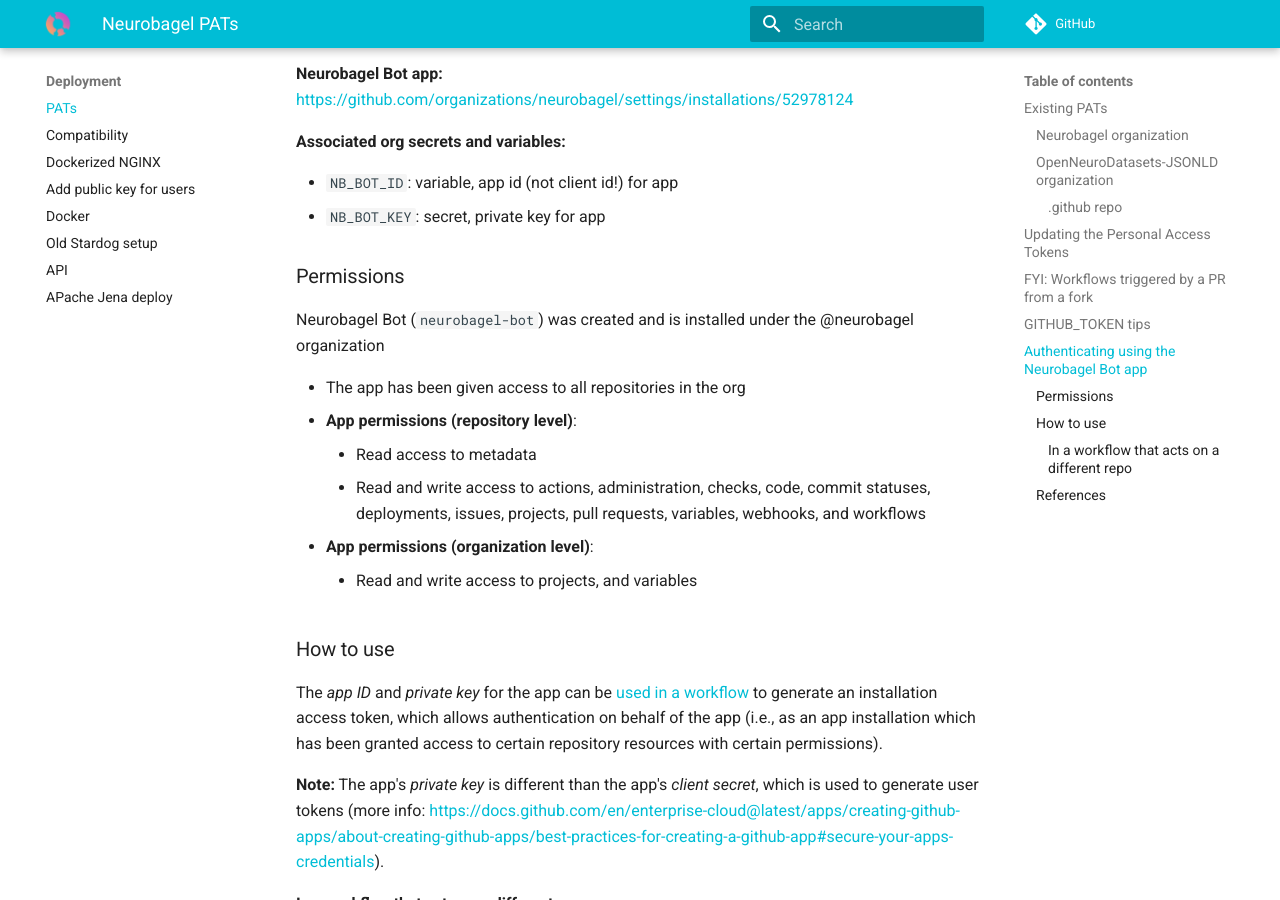
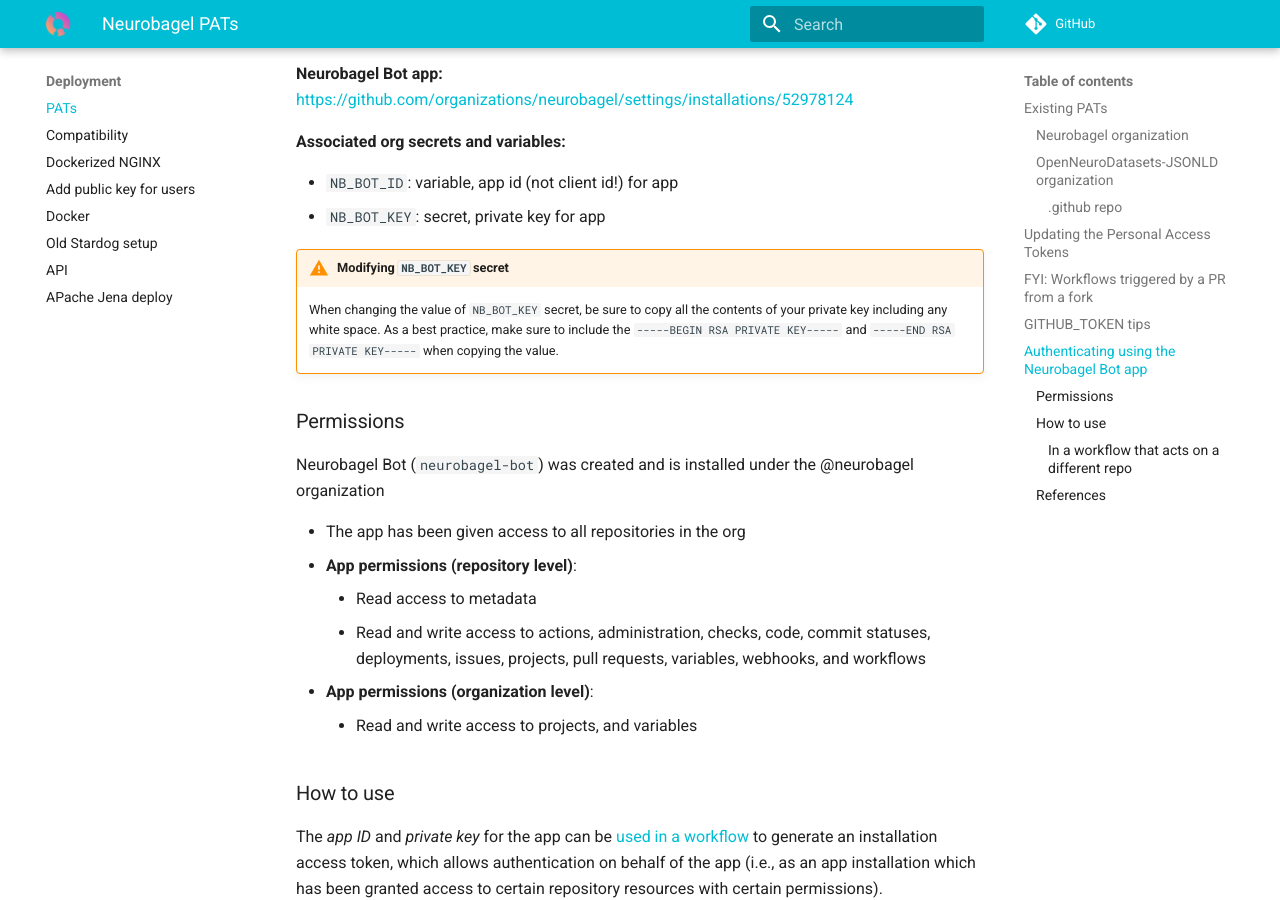
Before and after one commit to neurobagel/dev-docs, an MkDocs documentation site: the page built from docs/sections/Neurobagel PATs.md, in a window 1280 px wide and 900 px high, scrolled down 3733 px. Built offline with MkDocs 1.6.1 and Material for MkDocs 9.7.7, drawn with Linux system fonts in a browser that asks for light colours; emoji names are drawn with the system emoji font; comment, search, counter and statistics services are not loaded.

Commit message:
Added a tip for copying the contents of the private key into the `NB_BOT_KEY` secret

```diff
--- a/docs/sections/Neurobagel PATs.md
+++ b/docs/sections/Neurobagel PATs.md
@@ -115,6 +115,13 @@
 - `NB_BOT_ID`: variable, app id (not client id!) for app
 - `NB_BOT_KEY`: secret, private key for app
 
+!!! warning "Modifying `NB_BOT_KEY` secret"
+
+    When changing the value of `NB_BOT_KEY` secret, be sure to copy all the contents of your private key including any white space.
+    As a best practice, make sure to include the `-----BEGIN RSA PRIVATE KEY-----` and `-----END RSA PRIVATE KEY-----`
+    when copying the value.
+
+
 ### Permissions
 Neurobagel Bot (`neurobagel-bot`) was created and is installed under the @neurobagel organization
 
```
